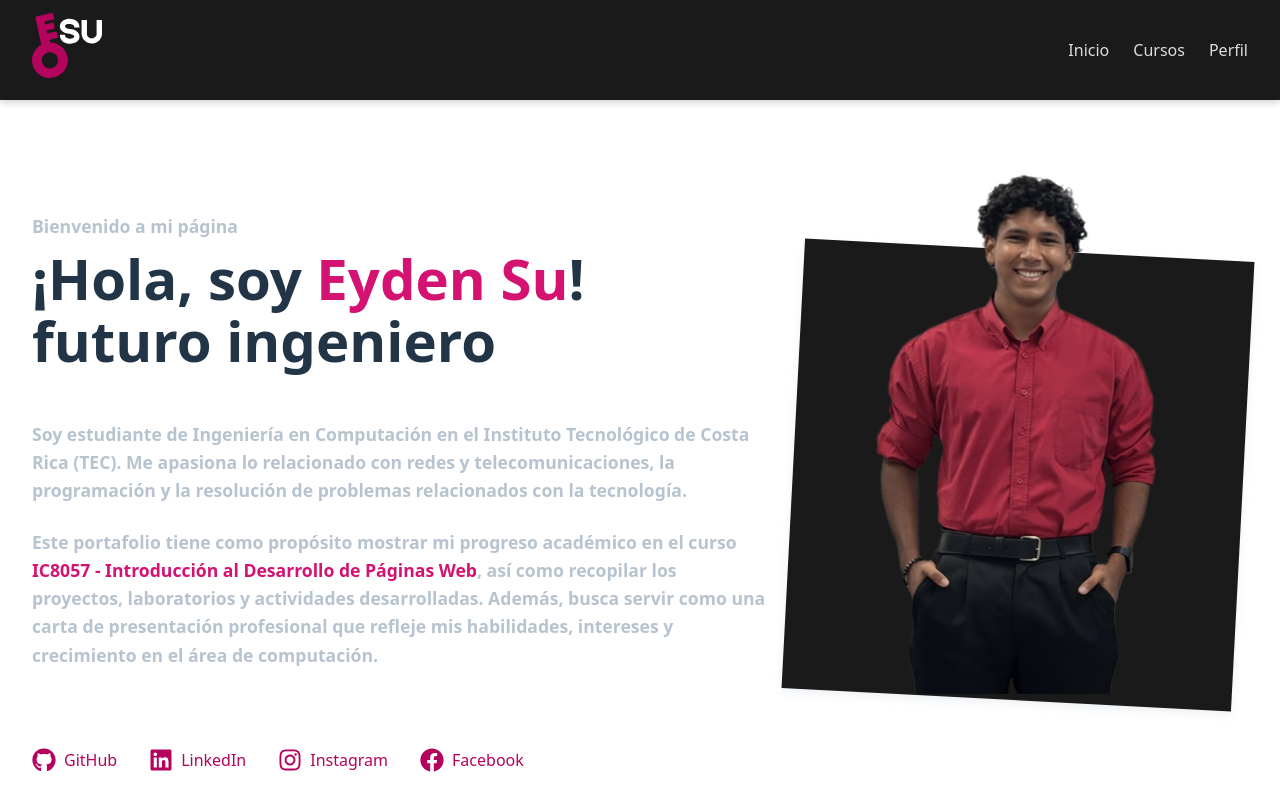
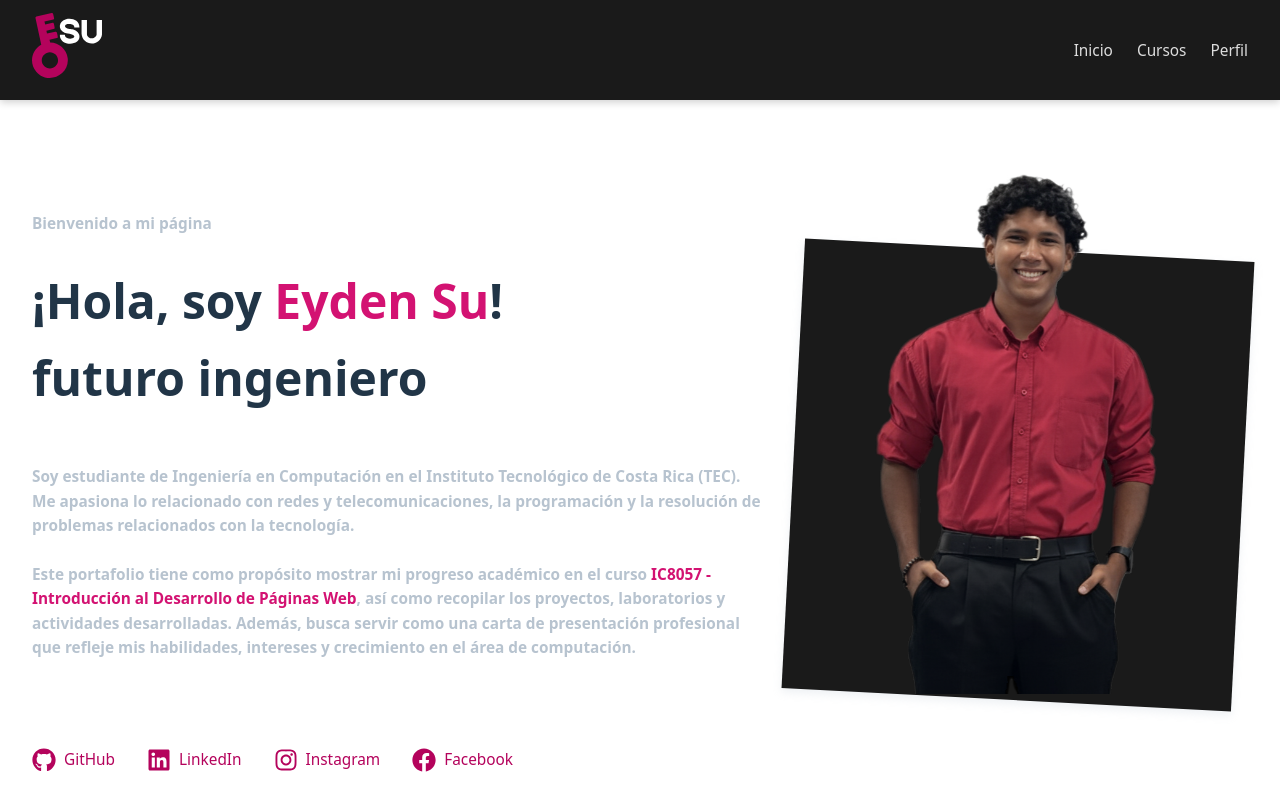
Before and after one commit to Eyden17/WPD-IIS-2025-Portfolio01, a React (Vite) app in the folder my_portfolio/: page / in a window 1280 px wide. Built offline with nearby package versions, Linux system fonts and the light colour scheme.

Commit message:
fix: cambios de colores y agregado de colores secundarios a variables para mejor manejo

```diff
--- a/my_portfolio/src/index.css
+++ b/my_portfolio/src/index.css
@@ -6,7 +6,6 @@
     box-sizing: border-box;
 }
 
-
 :root {
     font-family: system-ui, Avenir, Helvetica, Arial, sans-serif;
     line-height: 1.5;
@@ -14,14 +13,16 @@
 
     color-scheme: light dark;
     color: rgba(255, 255, 255, 0.87);
-  background-color: #242424;
+    background-color: #212429;
 
     font-synthesis: none;
     text-rendering: optimizeLegibility;
     -webkit-font-smoothing: antialiased;
     -moz-osx-font-smoothing: grayscale;
 
-  --secondary-background-color: #1a1a1a;
+    --background-color: #212429;
+    --background-color-light: #2a2d33;
+    --secondary-background-color: #181b20;
     --c-text: #ffffff;
     --text-light: #b7c3cf;
     --c-accent: #b4035c;
@@ -44,23 +45,37 @@ html {
 
 a {
     font-weight: 500;
-  color: #646cff;
+    color: var(--c-accent);
+    font-size: clamp(0.9rem, 1.2vw, 1rem);
     text-decoration: inherit;
 }
 a:hover {
-  color: #535bf2;
+    color: var(--c-accent-light);
 }
 
 body {
     margin: 0;
-  display: flex;
     min-width: 320px;
     min-height: 100vh;
 }
 
 h1 {
-  font-size: 3.2em;
-  line-height: 1.1;
+    font-size: clamp(1.8rem, 4vw, 3rem);
+}
+
+h2 {
+    font-size: clamp(1.3rem, 2.5vw, 2rem);
+}
+
+p {
+    color: var(--text-light);
+    font-weight: 600;
+    margin-bottom: 1.2rem;
+    font-size: clamp(0.95rem, 1.2vw, 1.1rem);
+}
+
+strong {
+    color: var(--c-accent-light);
 }
 
 .sr-only {
```
Lines whose indentation alone changed are shown as unchanged.
